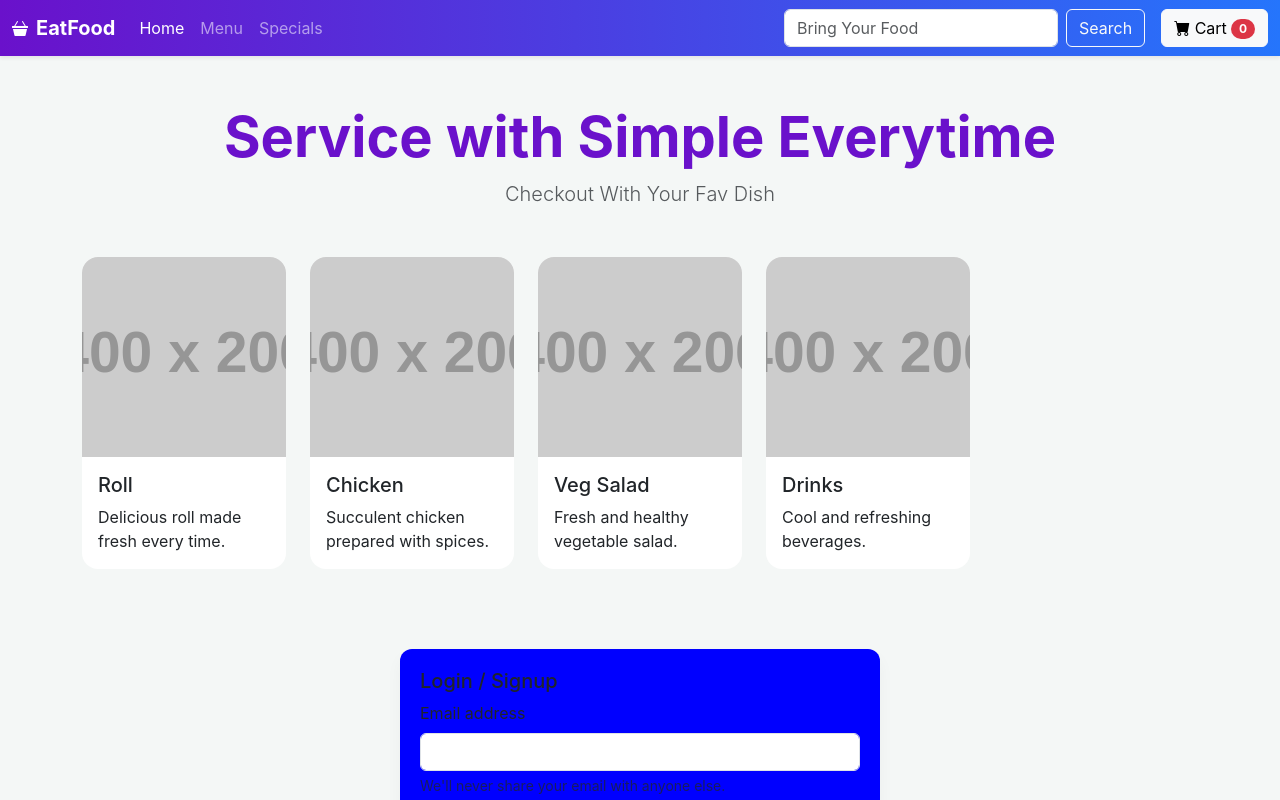
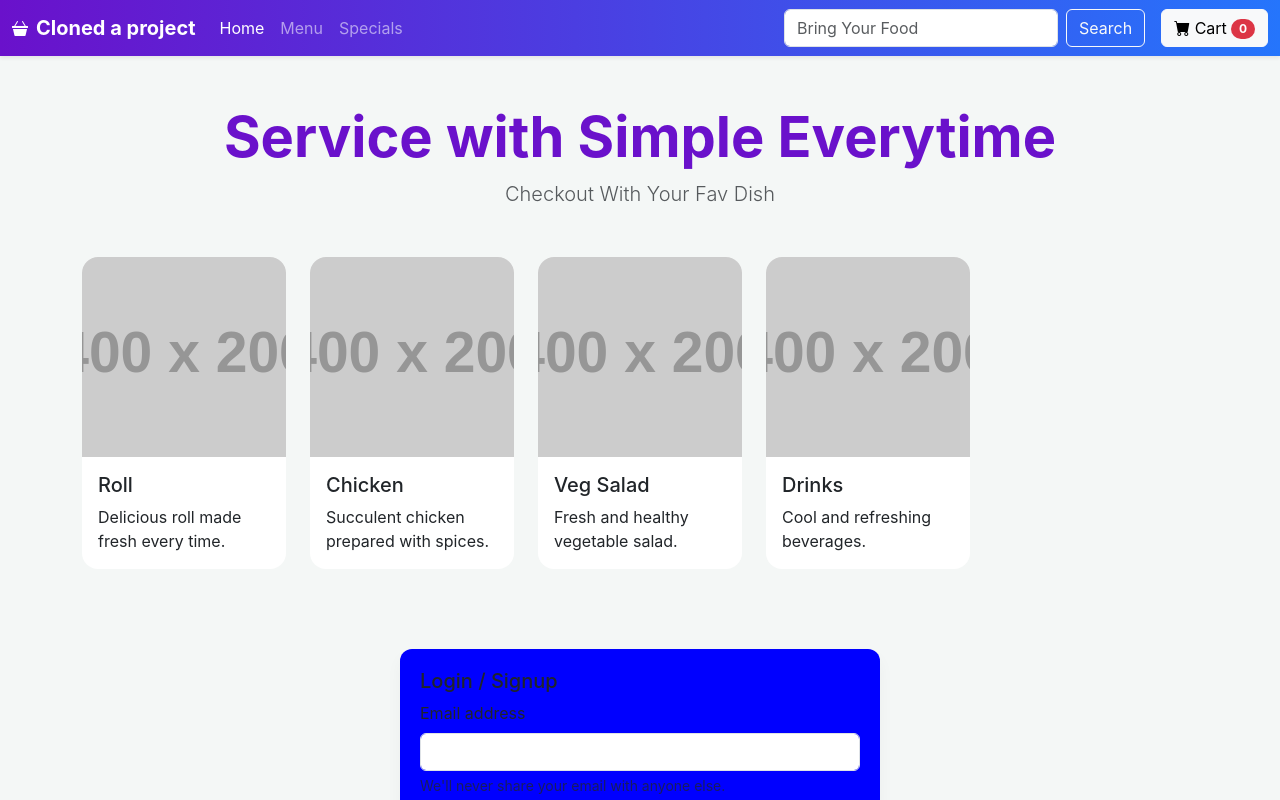
Before and after one commit to Naveenkumarn10/Ads, a plain HTML site: page index.html in a window 1280 px wide. Shown: the top 800 px of the page. Drawn offline with nearby package versions, Linux system fonts and the light colour scheme; placeholder pictures from the web are drawn by us.

Commit message:
Title is changed

```diff
--- a/index.html
+++ b/index.html
@@ -108,7 +108,7 @@
       <div class="container-fluid">
         <!-- Brand Icon (using bootstrap icon) -->
         <i class="bi bi-basket3-fill text-white me-2"></i>
-        <a class="navbar-brand fw-bold" href="#">EatFood</a>
+        <a class="navbar-brand fw-bold" href="#">Cloned a project</a>
 
         <!-- Mobile Toggle Button -->
         <button class="navbar-toggler" type="button" data-bs-toggle="collapse" data-bs-target="#navbarContent"
```
